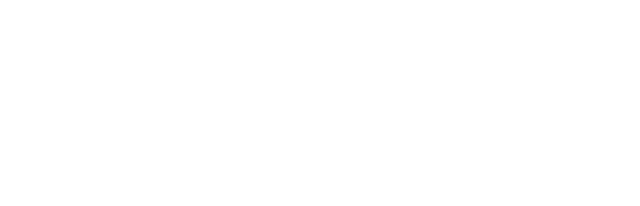
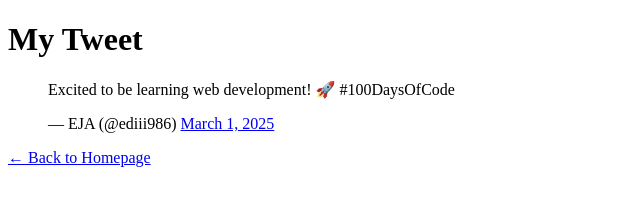
Before and after one commit to EddyA-via/My_First_Portfolio, a plain HTML site: page html_basic/tweets.html in a window 1280 px wide. Shown: the whole page, without its empty margins (0-640 px from the left). Drawn offline with Linux system fonts and the light colour scheme.

Commit message:
commit changes

```diff
--- a/html_basic/tweets.html
+++ b/html_basic/tweets.html
@@ -0,0 +1,23 @@
+<!DOCTYPE html>
+<html lang="en">
+<head>
+  <meta charset="UTF-8">
+  <meta name="viewport" content="width=device-width, initial-scale=1.0">
+  <title>My Tweets</title>
+</head>
+<body>
+  <h1>My Tweet</h1>
+
+  <!-- Embed a Tweet -->
+  <blockquote class="twitter-tweet">
+    <p lang="en" dir="ltr">
+      Excited to be learning web development! 🚀 #100DaysOfCode
+    </p>&mdash; EJA (@ediii986)
+    <a href="https://twitter.com/ediii986/status/1234567890">March 1, 2025</a>
+  </blockquote>
+  <script async src="https://platform.twitter.com/widgets.js" charset="utf-8"></script>
+
+  <!-- Link back to home -->
+  <p><a href="index.html">← Back to Homepage</a></p>
+</body>
+</html>
```
Also changed, not shown: html_basic/base_index.html (+1 -0 lines), html_basic/index.html (+4 -1 lines).
